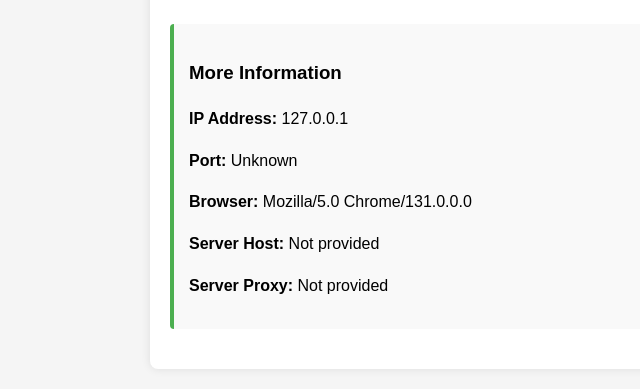
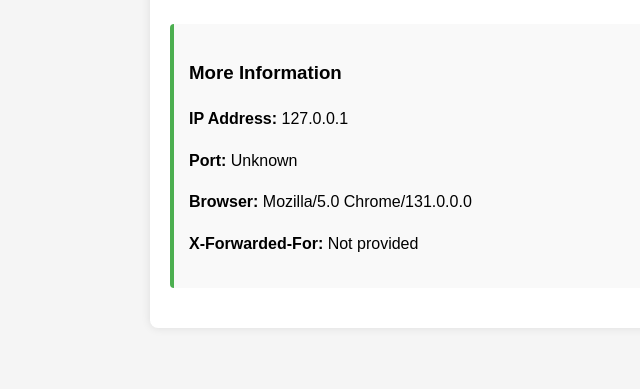
Before and after one commit to cobycodes/ipclem, a Flask app: page / in a window 1280 px wide. Shown: the part 1204-1593 px from the top of the page, without its empty margins (70-710 px from the left). After the commit the page ends 1492 px from the top, so only its background shows below. Run offline with Flask 3, Linux system fonts and the light colour scheme.

Commit message:
live version

```diff
--- a/app.py
+++ b/app.py
@@ -1,13 +1,16 @@
 from flask import Flask, render_template, request
 import os
+import socket
 
 app = Flask(__name__)
 
 @app.route('/')
 def index():
-    # Get the IP address of the client
+    # Get client IP information
     if request.headers.getlist("X-Forwarded-For"):
-        client_ip = request.headers.getlist("X-Forwarded-For")[0]
+        # Split by comma and get the first IP only
+        x_forwarded_for = request.headers.getlist("X-Forwarded-For")[0]
+        client_ip = x_forwarded_for.split(',')[0].strip()
     else:
         client_ip = request.remote_addr
 
@@ -17,17 +20,32 @@ def index():
     # Get the browser type
     user_agent = request.headers.get('User-Agent', 'Unknown')
 
-    # Get other headers
+    # Get server information
+    server_name = request.headers.get('Host', 'Unknown')
+    try:
+        server_ip = socket.gethostbyname(socket.gethostname())
+    except:
+        server_ip = "Unknown"
+
+    # Get additional headers
     name_address = request.headers.get('Name-Address', 'Not provided')
     server_proxy = request.headers.get('Server-Proxy', 'Not provided')
+    x_forwarded_for_full = request.headers.get('X-Forwarded-For', 'Not provided')
+
+    # Gather all request headers for debugging
+    all_headers = dict(request.headers)
 
     # Render the template with the gathered information
     return render_template('index.html',
                           client_ip=client_ip,
                           client_port=client_port,
                           user_agent=user_agent,
-			  name_address=name_address,
-			  server_proxy=server_proxy)
+                          name_address=name_address,
+                          server_proxy=server_proxy,
+                          x_forwarded_for_full=x_forwarded_for_full,
+                          server_name=server_name,
+                          server_ip=server_ip,
+                          all_headers=all_headers)
 
 if __name__ == '__main__':
-    app.run(host='0.0.0.0', port=8000, debug=True)
+    app.run(host='0.0.0.0', port=8005, debug=True)
--- a/templates/index.html
+++ b/templates/index.html
@@ -17,8 +17,11 @@
             <p><strong>IP Address:</strong> {{ client_ip }}</p>
             <p><strong>Port:</strong> {{ client_port }}</p>
 	    <p><strong>Browser:</strong> {{ user_agent }}</p>
-            <p><strong>Server Host:</strong> {{ name_address }}</p>
-	    <p><strong>Server Proxy:</strong> {{ server_proxy }}</p>
+	    <p><strong>X-Forwarded-For:</strong> {{ x_forwarded_for_full }}</p>
+	    <!--
+	    <p><strong>Server Name:</strong> {{ server_name }}</p>
+	    <p><strong>Server IP:</strong> {{ server_ip }} </p>
+	    -->
 	</div>
 </body>
 </html>
```
